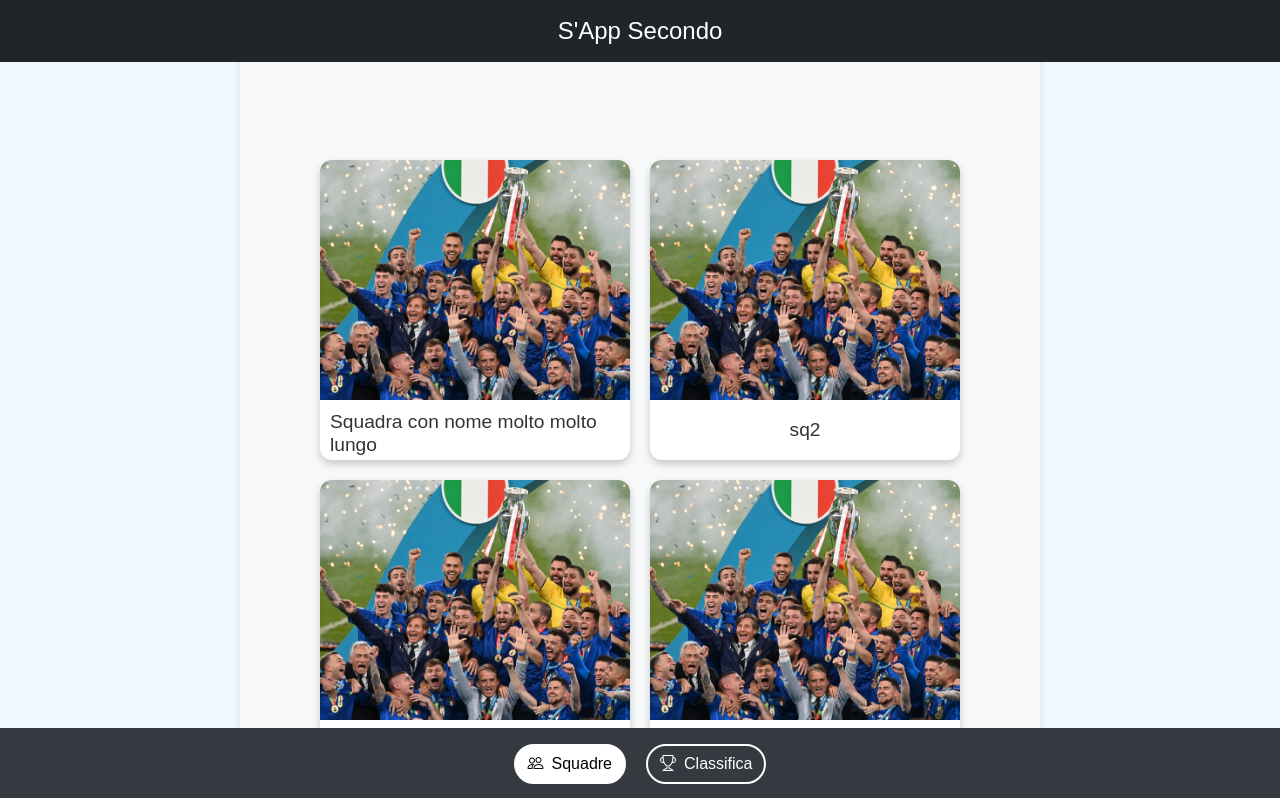
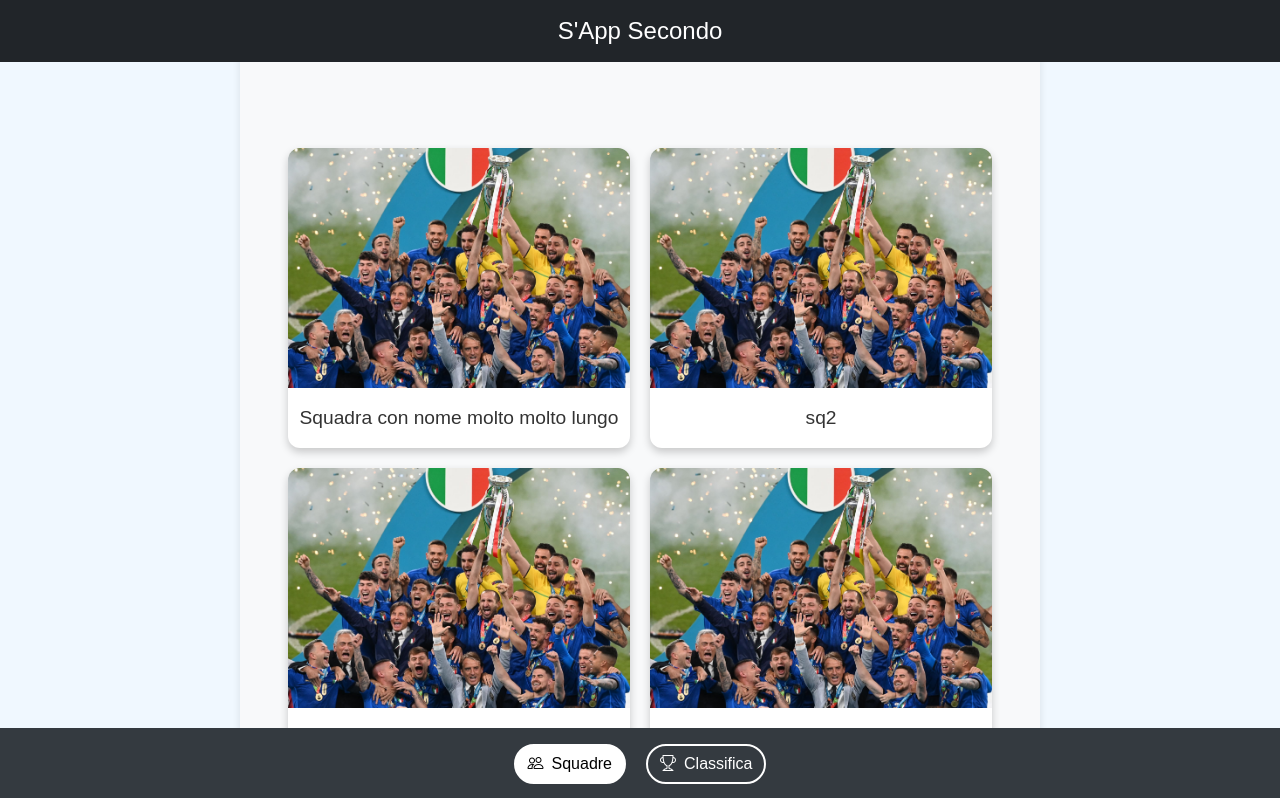
Before and after one commit to cri-24/squad-scoreboard, a Vue app: page /home in a window 1280 px wide. Shown: the top 798 px of the page. Built offline with nearby package versions, Linux system fonts and the light colour scheme.

Commit message:
refactor: modify style

```diff
--- a/src/views/Home.vue
+++ b/src/views/Home.vue
@@ -121,13 +121,11 @@ const openRanking = () => {
   flex-direction: column;
   justify-content: center;
   align-items: center;
-  padding: 2rem;
   background-color: #f8f9fa;
   box-shadow: 0 4px 8px rgba(0, 0, 0, 0.1);
   max-width: 800px;
   margin: auto;
-  min-height: calc(100vh - 120px); /* Altezza minima per evitare sovrapposizione con il footer */
-  margin-bottom: 60px; /* Margine inferiore per evitare sovrapposizione con il footer */
+  min-height: 100vh; /* Altezza minima per evitare sovrapposizione con il footer */
 }
 
 .bg-dark{
@@ -145,8 +143,8 @@ const openRanking = () => {
   left: 0;
   right: 0;
   display: flex;
-  justify-content: center;
-  flex-direction: column; /* Aggiunge spazio tra il titolo e il saluto */
+  flex-direction: column;
+  align-items: center; /* Assicura che il contenuto della navbar sia centrato */
 }
 
 .navbar-brand {
@@ -166,7 +164,7 @@ const openRanking = () => {
   flex-direction: column;
   justify-content: center;
   align-items: center;
-  margin-top: 80px; /* Spazio per la topbar */
+  margin-top: 100px; /* Spazio per la topbar */
   padding: 1rem;
   width: 100%;
 }
```
